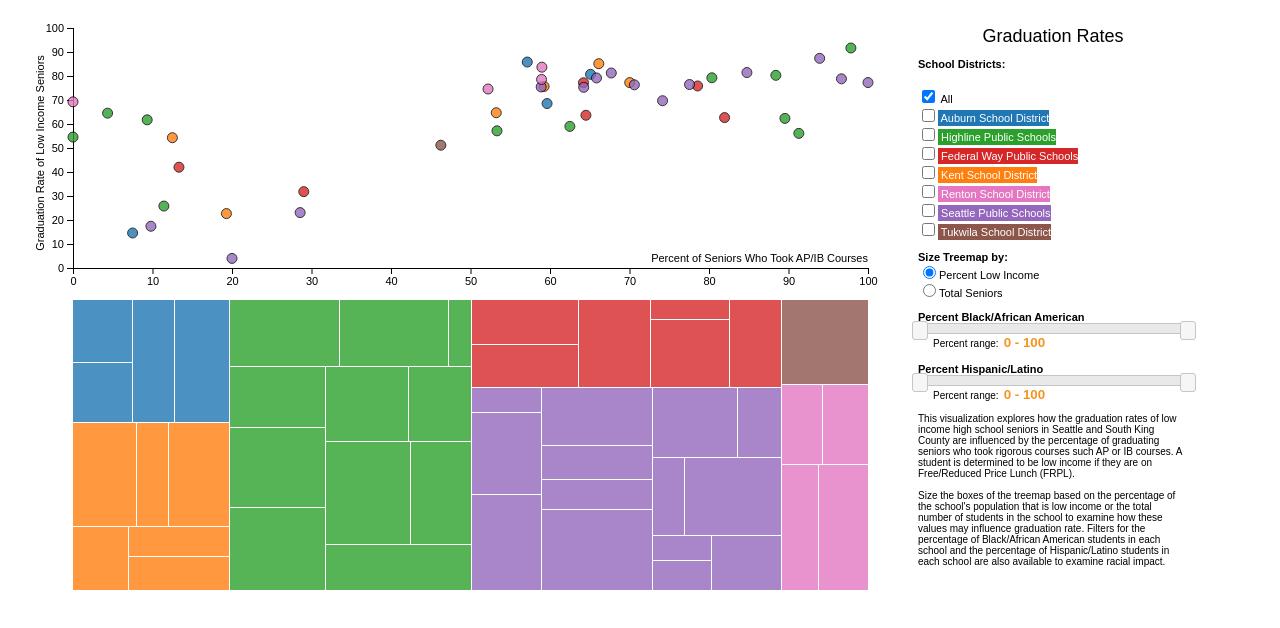
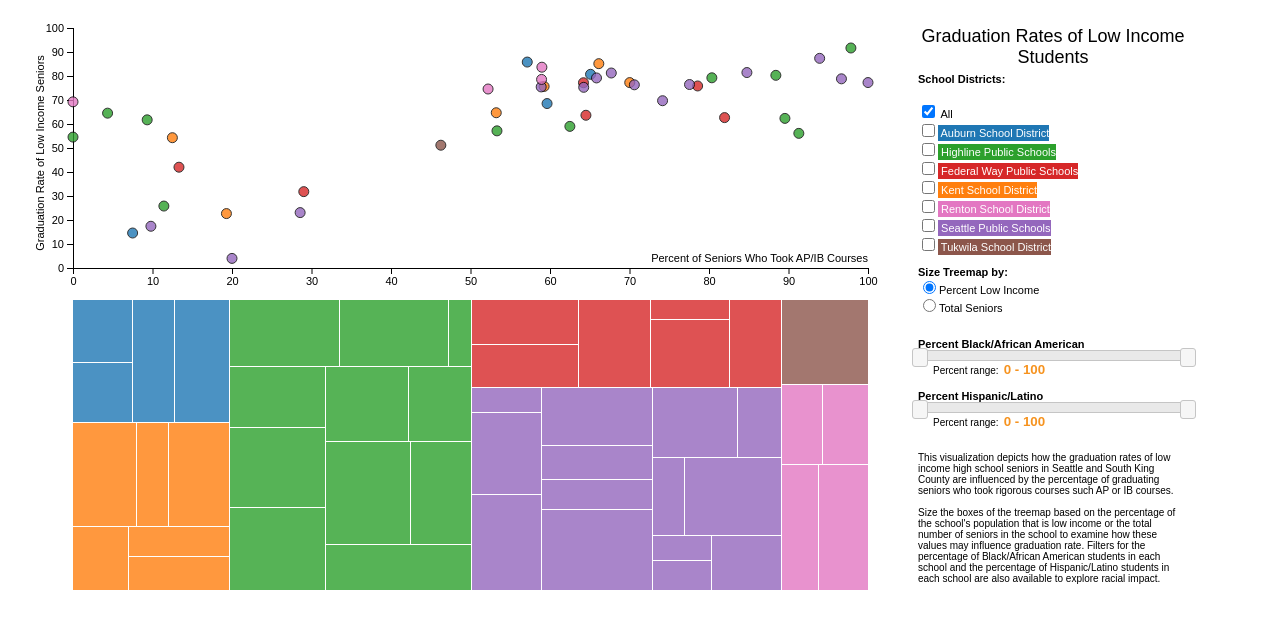
Before and after one commit to ameliaburger/474a3, a plain HTML site: page index.html in a window 1280 px wide. Drawn offline with nearby package versions, Linux system fonts and the light colour scheme.

Commit message:
edited title and control bar

```diff
--- a/index.html
+++ b/index.html
@@ -25,7 +25,7 @@
 
 <div id="layout">
     <div id="title">
-        <p>Graduation Rates</p>
+        <p>Graduation Rates of Low Income Students</p>
     </div>
     <div id="visualization">
         <svg class="scatterplot"></svg>
@@ -63,7 +63,7 @@
         </form>
 
         <!--sliders-->
-        <br/>
+        <br/><br/>
         <label class="label">Percent Black/African American</label>
         <div id="AfricanAmerican" class="slider-range"></div>
         <label class="sliderlabel" for="aframpercent">Percent range:</label>
@@ -76,16 +76,15 @@
         <label class="sliderlabel" for="latinopercent">Percent range:</label>
         <input type="text" id="latinopercent" readonly style="border:0; color:#f6931f; font-weight:bold;">
 
-        <br/>
+        <br/><br/>
         <p id="caption" class="caption">
-            This visualization explores how the graduation rates of low income high school seniors in Seattle and South King
-            County are influenced by the percentage of graduating seniors who took rigorous courses such AP or IB courses. A
-            student is determined to be low income if they are on Free/Reduced Price Lunch (FRPL).
+            This visualization depicts how the graduation rates of low income high school seniors in Seattle and South King
+            County are influenced by the percentage of graduating seniors who took rigorous courses such AP or IB courses.
             <br/><br/>
             Size the boxes of the treemap based on the percentage of the school's population that is low income or the total
-            number of students in the school to examine how these values may influence graduation rate. Filters for the percentage
+            number of seniors in the school to examine how these values may influence graduation rate. Filters for the percentage
             of Black/African American students in each school and the percentage of Hispanic/Latino students in each school
-            are also available to examine racial impact.
+            are also available to explore racial impact.
         </p>
 
         <br/><br/>
--- a/style.css
+++ b/style.css
@@ -8,7 +8,7 @@
 #title {
     text-align: center;
     width: 270px;
-    height: 50px;
+    height: 65px;
     font-size: 18px;
     float: right;
     border: none;
```
